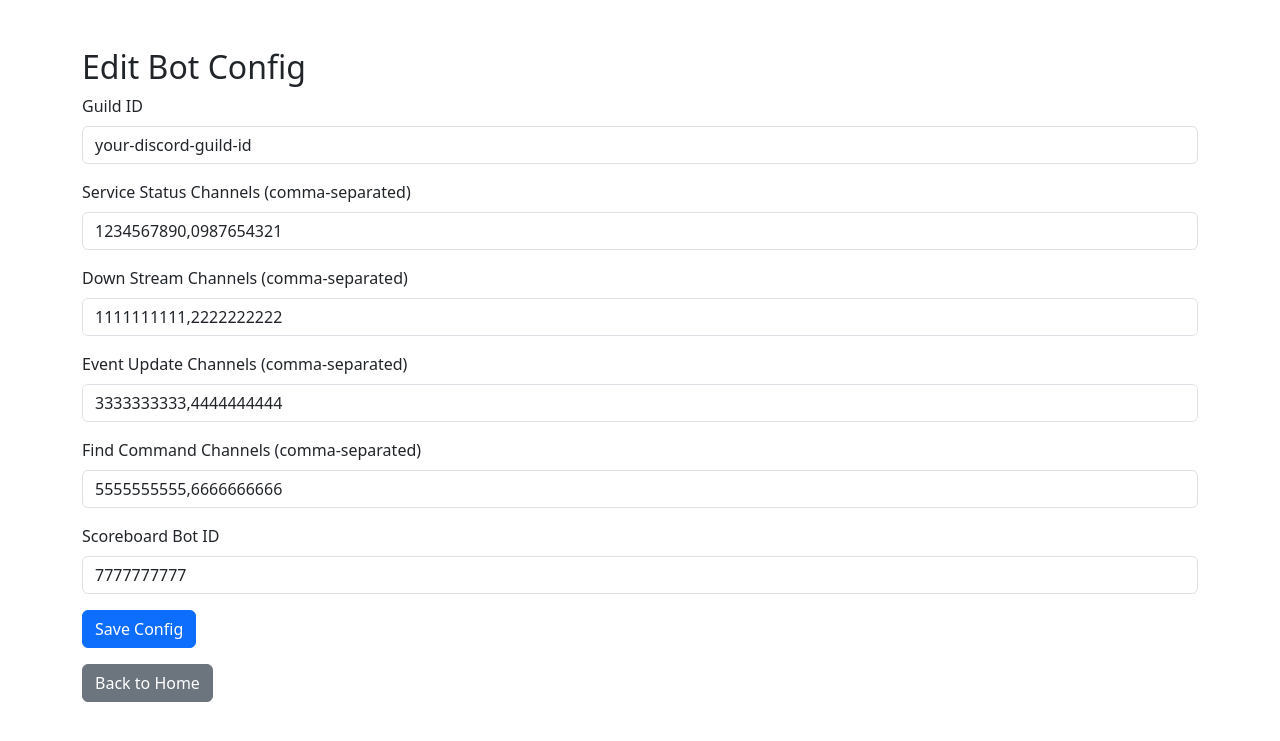
After one commit to liquidmonks/dbspider, a Flask app: page /config in a window 1280 px wide. The commit adds this page. Shown: the top 741 px of the page. Run offline with Flask 3, Linux system fonts and the light colour scheme; a user stored in the database is signed in.

Commit message:
Add config editor to dashboard with form for settings.json

```diff
--- a/dashboard/app.py
+++ b/dashboard/app.py
@@ -1,20 +1,25 @@
 from flask import Flask, render_template, request, redirect, url_for, flash, session
 from flask_login import LoginManager, UserMixin, login_user, login_required, logout_user
+import os
+import json  # Moved to top
 
 app = Flask(__name__)
-app.secret_key = 'your_secret_key'  # Change to env var later for security
+app.secret_key = os.getenv('FLASK_SECRET_KEY') or 'fallback_secret'  # Import os at top if not
 
 login_manager = LoginManager()
 login_manager.init_app(app)
 login_manager.login_view = 'login'
 
+
 class User(UserMixin):
     def __init__(self, id):
         self.id = id
 
+
 @login_manager.user_loader
 def load_user(user_id):
     return User(user_id)
+
 
 @app.route('/login', methods=['GET', 'POST'])
 def login():
@@ -28,10 +33,12 @@ def login():
         flash('Invalid credentials')
     return render_template('login.html')
 
+
 @app.route('/')
 @login_required
 def home():
     return render_template('index.html', title='DBSpider Dashboard')
+
 
 @app.route('/logout')
 @login_required
@@ -39,5 +46,38 @@ def logout():
     logout_user()
     return redirect(url_for('login'))
 
+
+@app.route('/config', methods=['GET', 'POST'])
+@login_required
+def edit_config():
+    config_file = '../settings.json'  # Path relative to dashboard (adjust if needed)
+    if request.method == 'POST':
+        # Save updated config
+        updated_config = {
+            "guild_id": request.form['guild_id'],
+            "service_status_channels": [int(ch) for ch in request.form['service_status_channels'].split(',') if
+                                        ch.strip()],
+            "down_stream_channels": [int(ch) for ch in request.form['down_stream_channels'].split(',') if ch.strip()],
+            "event_update_channels": [int(ch) for ch in request.form['event_update_channels'].split(',') if ch.strip()],
+            "find_cmd_channels": [int(ch) for ch in request.form['find_cmd_channels'].split(',') if ch.strip()],
+            "other_settings": {
+                "scoreboard_bot_id": int(request.form['scoreboard_bot_id'])
+            }
+        }
+        with open(config_file, 'w') as f:
+            json.dump(updated_config, f, indent=4)
+        flash('Config saved successfully!')
+        return redirect(url_for('home'))
+
+    # Load current config for form
+    try:
+        with open(config_file, 'r') as f:
+            current_config = json.load(f)
+    except FileNotFoundError:
+        current_config = {}
+
+    return render_template('edit_config.html', config=current_config)
+
+
 if __name__ == '__main__':
     app.run(debug=True)
--- /dev/null
+++ b/dashboard/templates/edit_config.html
@@ -0,0 +1,45 @@
+<!doctype html>
+<html lang="en">
+<head>
+    <title>Edit Config</title>
+    <link href="https://cdn.jsdelivr.net/npm/bootstrap@5.3.3/dist/css/bootstrap.min.css" rel="stylesheet">
+</head>
+<body>
+    <div class="container mt-5">
+        <h2>Edit Bot Config</h2>
+        {% with messages = get_flashed_messages() %}
+            {% if messages %}
+                <div class="alert alert-success">{{ messages[0] }}</div>
+            {% endif %}
+        {% endwith %}
+        <form method="POST">
+            <div class="mb-3">
+                <label for="guild_id" class="form-label">Guild ID</label>
+                <input type="text" class="form-control" id="guild_id" name="guild_id" value="{{ config.guild_id if config.guild_id else '' }}" required>
+            </div>
+            <div class="mb-3">
+                <label for="service_status_channels" class="form-label">Service Status Channels (comma-separated)</label>
+                <input type="text" class="form-control" id="service_status_channels" name="service_status_channels" value="{{ config.service_status_channels | map('string') | join(',') if config.service_status_channels else '' }}">
+            </div>
+            <div class="mb-3">
+                <label for="down_stream_channels" class="form-label">Down Stream Channels (comma-separated)</label>
+                <input type="text" class="form-control" id="down_stream_channels" name="down_stream_channels" value="{{ config.down_stream_channels | map('string') | join(',') if config.down_stream_channels else '' }}">
+            </div>
+            <div class="mb-3">
+                <label for="event_update_channels" class="form-label">Event Update Channels (comma-separated)</label>
+                <input type="text" class="form-control" id="event_update_channels" name="event_update_channels" value="{{ config.event_update_channels | map('string') | join(',') if config.event_update_channels else '' }}">
+            </div>
+            <div class="mb-3">
+                <label for="find_cmd_channels" class="form-label">Find Command Channels (comma-separated)</label>
+                <input type="text" class="form-control" id="find_cmd_channels" name="find_cmd_channels" value="{{ config.find_cmd_channels | map('string') | join(',') if config.find_cmd_channels else '' }}">
+            </div>
+            <div class="mb-3">
+                <label for="scoreboard_bot_id" class="form-label">Scoreboard Bot ID</label>
+                <input type="text" class="form-control" id="scoreboard_bot_id" name="scoreboard_bot_id" value="{{ config.other_settings.scoreboard_bot_id if config.other_settings else '' }}">
+            </div>
+            <button type="submit" class="btn btn-primary">Save Config</button>
+        </form>
+        <a href="{{ url_for('home') }}" class="btn btn-secondary mt-3">Back to Home</a>
+    </div>
+</body>
+</html>
--- a/dashboard/templates/index.html
+++ b/dashboard/templates/index.html
@@ -9,6 +9,8 @@
     <div class="container">
         <h1>Welcome to DBSpider Dashboard</h1>
         <p>Manage your bot settings here.</p>
+        <a href="{{ url_for('edit_config') }}" class="btn btn-primary">Edit Config</a>
+        <a href="{{ url_for('logout') }}" class="btn btn-secondary mt-3">Logout</a>
     </div>
 </body>
 </html>
--- /dev/null
+++ b/settings.json
@@ -0,0 +1,10 @@
+{
+  "guild_id": "your-discord-guild-id",
+  "service_status_channels": [1234567890, "0987654321"],
+  "down_stream_channels": [1111111111, 2222222222],
+  "event_update_channels": [3333333333, 4444444444],
+  "find_cmd_channels": [5555555555, 6666666666],
+  "other_settings": {
+    "scoreboard_bot_id": 7777777777
+  }
+}
```
